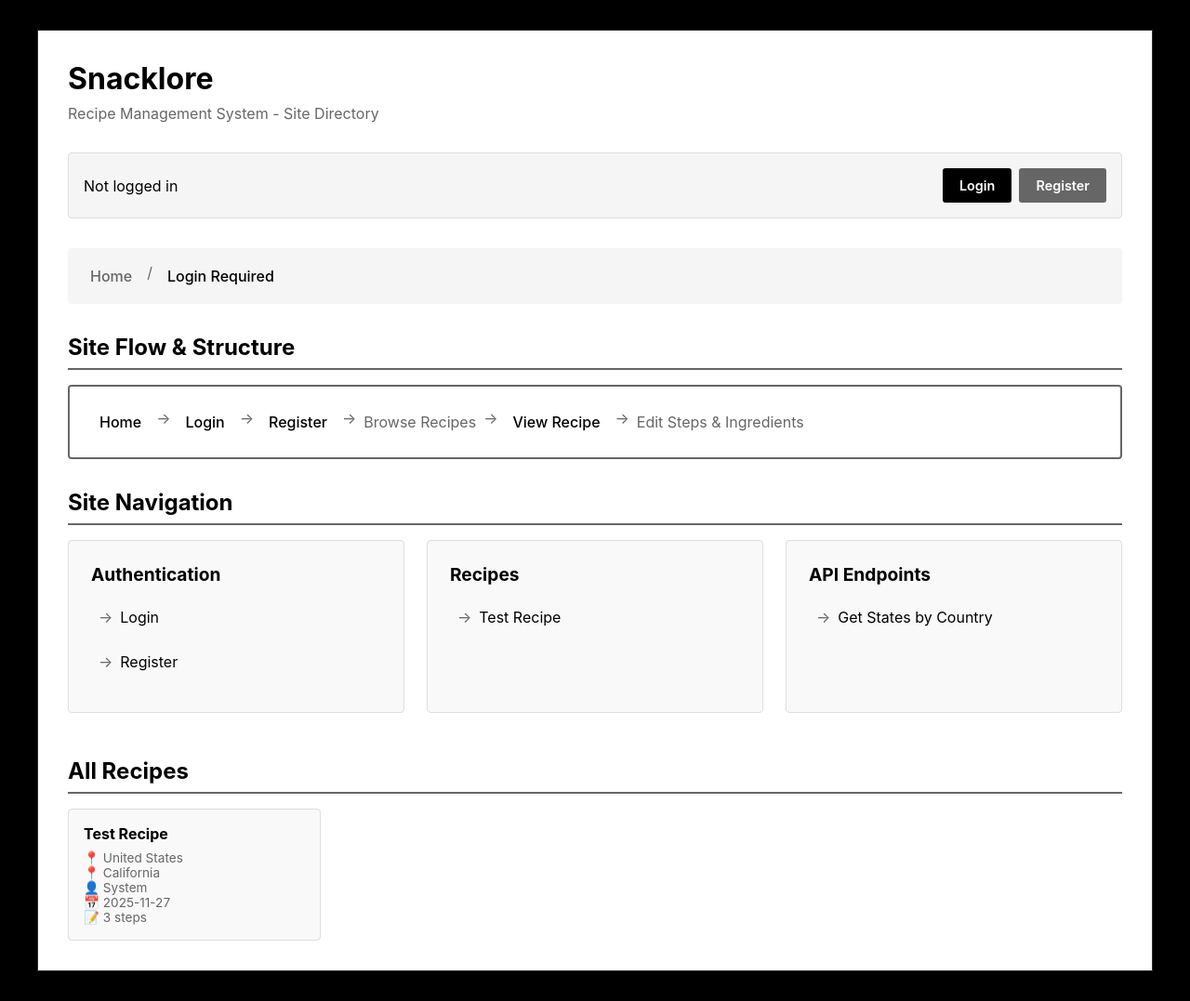
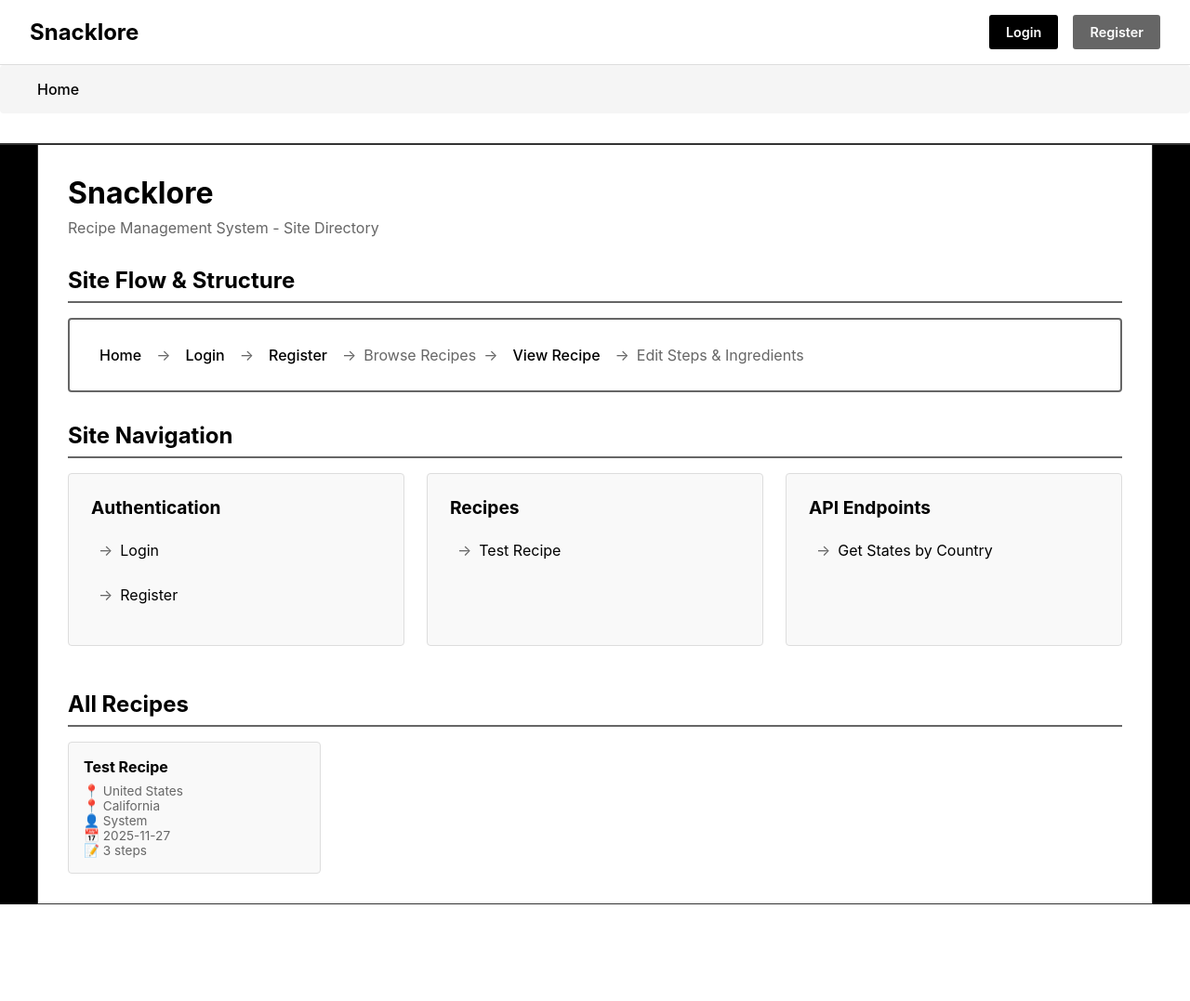
Before and after one commit to 2yan/snacklore, a Flask app: page / in a window 1280 px wide. Shown: the whole page at 93% size. After the commit the page ends 973 px from the top, so only its background shows below. Run offline with Flask 3, Linux system fonts and the light colour scheme.

Commit message:
curtrent

```diff
--- a/app.py
+++ b/app.py
@@ -71,7 +71,8 @@ def load_user(user_id):
 @app.route('/')
 def index():
     recipes = Recipe.query.order_by(Recipe.created_at.desc()).all()
-    return render_template('home.html', recipes=recipes)
+    breadcrumbs = []
+    return render_template('home.html', recipes=recipes, breadcrumbs=breadcrumbs)
 
 @app.route('/register', methods=['GET', 'POST'])
 def register():
@@ -112,7 +113,8 @@ def register():
         return redirect(url_for('login'))
 
     countries = Country.query.all()
-    return render_template('register.html', countries=countries)
+    breadcrumbs = [{'label': 'Register', 'url': None}]
+    return render_template('register.html', countries=countries, breadcrumbs=breadcrumbs)
 
 @app.route('/login', methods=['GET', 'POST'])
 def login():
@@ -122,7 +124,8 @@ def login():
 
         if not username or not password:
             flash('Username and password are required', 'error')
-            return render_template('login.html')
+            breadcrumbs = [{'label': 'Login', 'url': None}]
+            return render_template('login.html', breadcrumbs=breadcrumbs)
 
         user = User.query.filter_by(username=username).first()
 
@@ -133,9 +136,11 @@ def login():
             return redirect(url_for('index'))
         else:
             flash('Invalid username or password', 'error')
-            return render_template('login.html')
+            breadcrumbs = [{'label': 'Login', 'url': None}]
+            return render_template('login.html', breadcrumbs=breadcrumbs)
 
-    return render_template('login.html')
+    breadcrumbs = [{'label': 'Login', 'url': None}]
+    return render_template('login.html', breadcrumbs=breadcrumbs)
 
 @app.route('/logout')
 @login_required
@@ -150,7 +155,8 @@ def view_recipe(recipe_id):
     is_owner = current_user.is_authenticated and recipe.user_id == current_user.id
     countries = Country.query.all()
     states = State.query.all()
-    return render_template('recipe.html', recipe=recipe, is_owner=is_owner, countries=countries, states=states)
+    breadcrumbs = [{'label': recipe.name, 'url': None}]
+    return render_template('recipe.html', recipe=recipe, is_owner=is_owner, countries=countries, states=states, breadcrumbs=breadcrumbs)
 
 @app.route('/recipe/<int:recipe_id>/edit', methods=['POST'])
 @login_required
--- a/templates/home.html
+++ b/templates/home.html
@@ -10,7 +10,7 @@
             font-family: -apple-system, BlinkMacSystemFont, 'Segoe UI', Roboto, Oxygen, Ubuntu, Cantarell, sans-serif;
             background: #000;
             min-height: 100vh;
-            padding: 2rem;
+            padding: 0;
         }
         .container {
             background: #fff;
@@ -18,6 +18,8 @@
             max-width: 1200px;
             margin: 0 auto;
             border: 1px solid #333;
+            border-top: none;
+            margin-top: 0;
         }
         h1 {
             margin-bottom: 0.5rem;
@@ -222,6 +224,7 @@
     </style>
 </head>
 <body>
+    {% include 'includes/header.html' %}
     <div class="container">
         <h1>Snacklore</h1>
         <p class="subtitle">Recipe Management System - Site Directory</p>
@@ -235,51 +238,6 @@
                 </div>
             {% endif %}
         {% endwith %}
-
-        {% if current_user.is_authenticated %}
-        <div class="user-info">
-            <div class="user-details">
-                <div class="user-detail-item">
-                    <span class="user-detail-label">User:</span>
-                    <span class="user-detail-value">{{ current_user.username }}</span>
-                </div>
-                <div class="user-detail-item">
-                    <span class="user-detail-label">Email:</span>
-                    <span class="user-detail-value">{{ current_user.email }}</span>
-                </div>
-            </div>
-            <div class="action-buttons">
-                <a href="{{ url_for('logout') }}" class="btn">Logout</a>
-            </div>
-        </div>
-        {% else %}
-        <div class="user-info">
-            <div class="user-details">
-                <span class="user-detail-value">Not logged in</span>
-            </div>
-            <div class="action-buttons">
-                <a href="{{ url_for('login') }}" class="btn">Login</a>
-                <a href="{{ url_for('register') }}" class="btn btn-secondary">Register</a>
-            </div>
-        </div>
-        {% endif %}
-
-        <div class="breadcrumb-nav">
-            <div class="breadcrumb-item active">
-                <a href="{{ url_for('index') }}">Home</a>
-            </div>
-            {% if current_user.is_authenticated %}
-            <span class="breadcrumb-separator">/</span>
-            <div class="breadcrumb-item">
-                <a href="{{ url_for('index') }}">Site Directory</a>
-            </div>
-            {% else %}
-            <span class="breadcrumb-separator">/</span>
-            <div class="breadcrumb-item">
-                <a href="{{ url_for('login') }}">Login Required</a>
-            </div>
-            {% endif %}
-        </div>
 
         <div class="site-flow">
             <h2 class="section-title">Site Flow & Structure</h2>
--- /dev/null
+++ b/templates/includes/header.html
@@ -0,0 +1,141 @@
+<header class="site-header">
+    <div class="header-content">
+        <div class="header-left">
+            <a href="{{ url_for('index') }}" class="site-logo">Snacklore</a>
+        </div>
+        <div class="header-right">
+            {% if current_user.is_authenticated %}
+            <div class="user-info-header">
+                <span class="username">{{ current_user.username }}</span>
+                <a href="{{ url_for('logout') }}" class="logout-btn-header">Logout</a>
+            </div>
+            {% else %}
+            <div class="user-info-header">
+                <a href="{{ url_for('login') }}" class="login-link-header">Login</a>
+                <a href="{{ url_for('register') }}" class="register-link-header">Register</a>
+            </div>
+            {% endif %}
+        </div>
+    </div>
+    <nav class="breadcrumb-nav">
+        <div class="breadcrumb-item">
+            <a href="{{ url_for('index') }}">Home</a>
+        </div>
+        {% if breadcrumbs %}
+            {% for crumb in breadcrumbs %}
+            <span class="breadcrumb-separator">→</span>
+            <div class="breadcrumb-item {% if loop.last %}active{% endif %}">
+                {% if crumb.url and not loop.last %}
+                <a href="{{ crumb.url }}">{{ crumb.label }}</a>
+                {% else %}
+                <span>{{ crumb.label }}</span>
+                {% endif %}
+            </div>
+            {% endfor %}
+        {% endif %}
+    </nav>
+</header>
+<style>
+    .site-header {
+        background: #fff;
+        border-bottom: 2px solid #333;
+        margin-bottom: 0;
+        padding: 0;
+    }
+    .header-content {
+        display: flex;
+        justify-content: space-between;
+        align-items: center;
+        padding: 1rem 2rem;
+        border-bottom: 1px solid #ddd;
+    }
+    .header-left {
+        display: flex;
+        align-items: center;
+    }
+    .site-logo {
+        font-size: 1.5rem;
+        font-weight: 700;
+        color: #000;
+        text-decoration: none;
+    }
+    .site-logo:hover {
+        color: #333;
+    }
+    .header-right {
+        display: flex;
+        align-items: center;
+    }
+    .user-info-header {
+        display: flex;
+        align-items: center;
+        gap: 1rem;
+    }
+    .username {
+        color: #000;
+        font-weight: 500;
+    }
+    .logout-btn-header, .login-link-header, .register-link-header {
+        padding: 0.5rem 1rem;
+        background: #000;
+        color: white;
+        border: 2px solid #000;
+        font-size: 0.9rem;
+        font-weight: 600;
+        cursor: pointer;
+        transition: background 0.3s;
+        text-decoration: none;
+        display: inline-block;
+        border-radius: 3px;
+        font-family: inherit;
+    }
+    .logout-btn-header:hover, .login-link-header:hover, .register-link-header:hover {
+        background: #333;
+        border-color: #333;
+    }
+    .register-link-header {
+        background: #666;
+        border-color: #666;
+    }
+    .register-link-header:hover {
+        background: #555;
+        border-color: #555;
+    }
+    .breadcrumb-nav {
+        display: flex;
+        flex-wrap: wrap;
+        align-items: center;
+        gap: 0.5rem;
+        padding: 0.75rem 2rem;
+        background: #f5f5f5;
+    }
+    .breadcrumb-item {
+        display: flex;
+        align-items: center;
+    }
+    .breadcrumb-item a {
+        color: #000;
+        text-decoration: none;
+        font-weight: 500;
+        padding: 0.25rem 0.5rem;
+        border-radius: 3px;
+        transition: background 0.2s;
+    }
+    .breadcrumb-item a:hover {
+        background: #ddd;
+    }
+    .breadcrumb-separator {
+        color: #666;
+    }
+    .breadcrumb-item.active span {
+        color: #666;
+        font-weight: 400;
+    }
+    .breadcrumb-item.active a {
+        color: #666;
+        cursor: default;
+    }
+    .breadcrumb-item.active a:hover {
+        background: transparent;
+    }
+</style>
```
Also changed, not shown: templates/login.html (+4 -3 lines), templates/recipe.html (+4 -4 lines), templates/register.html (+4 -3 lines).
